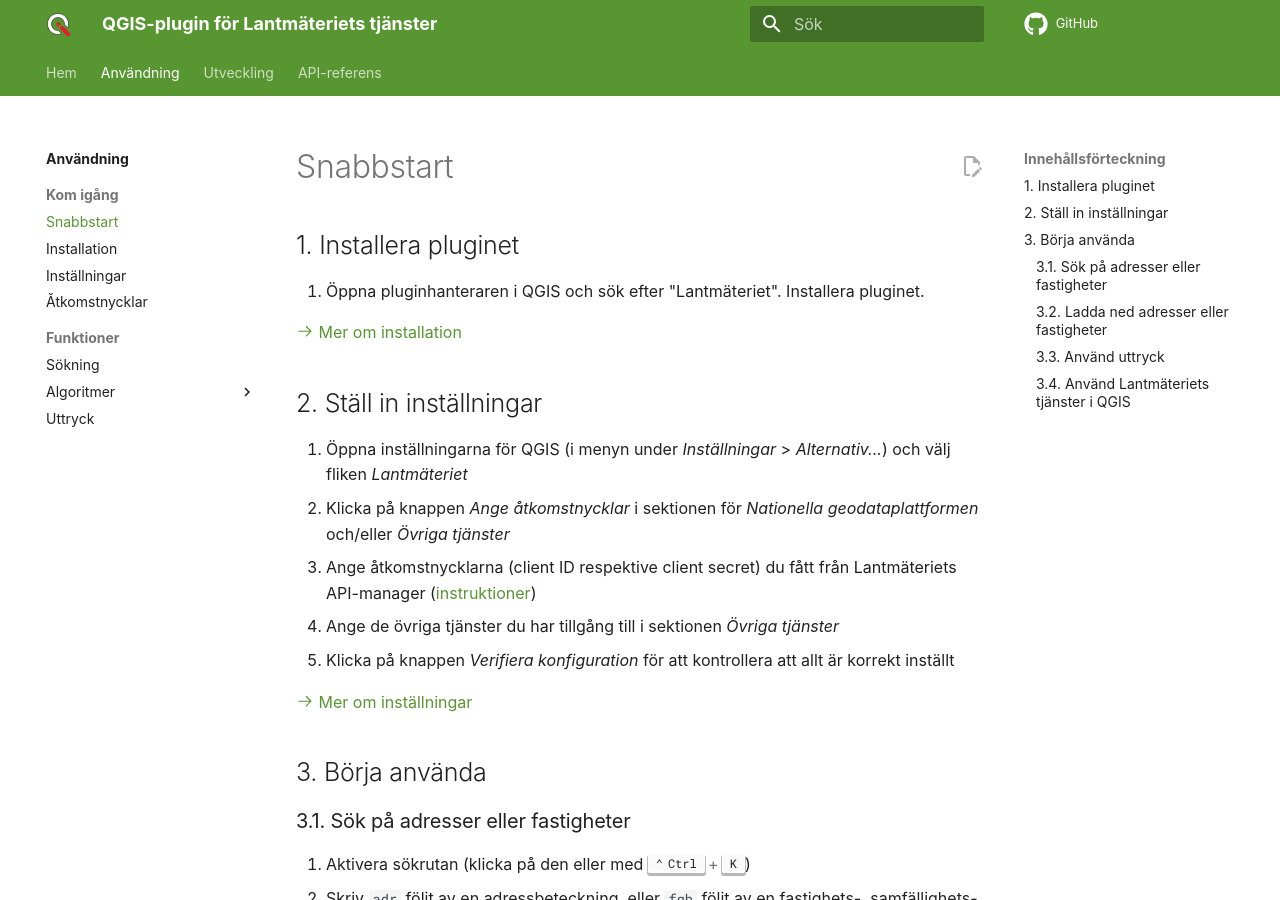
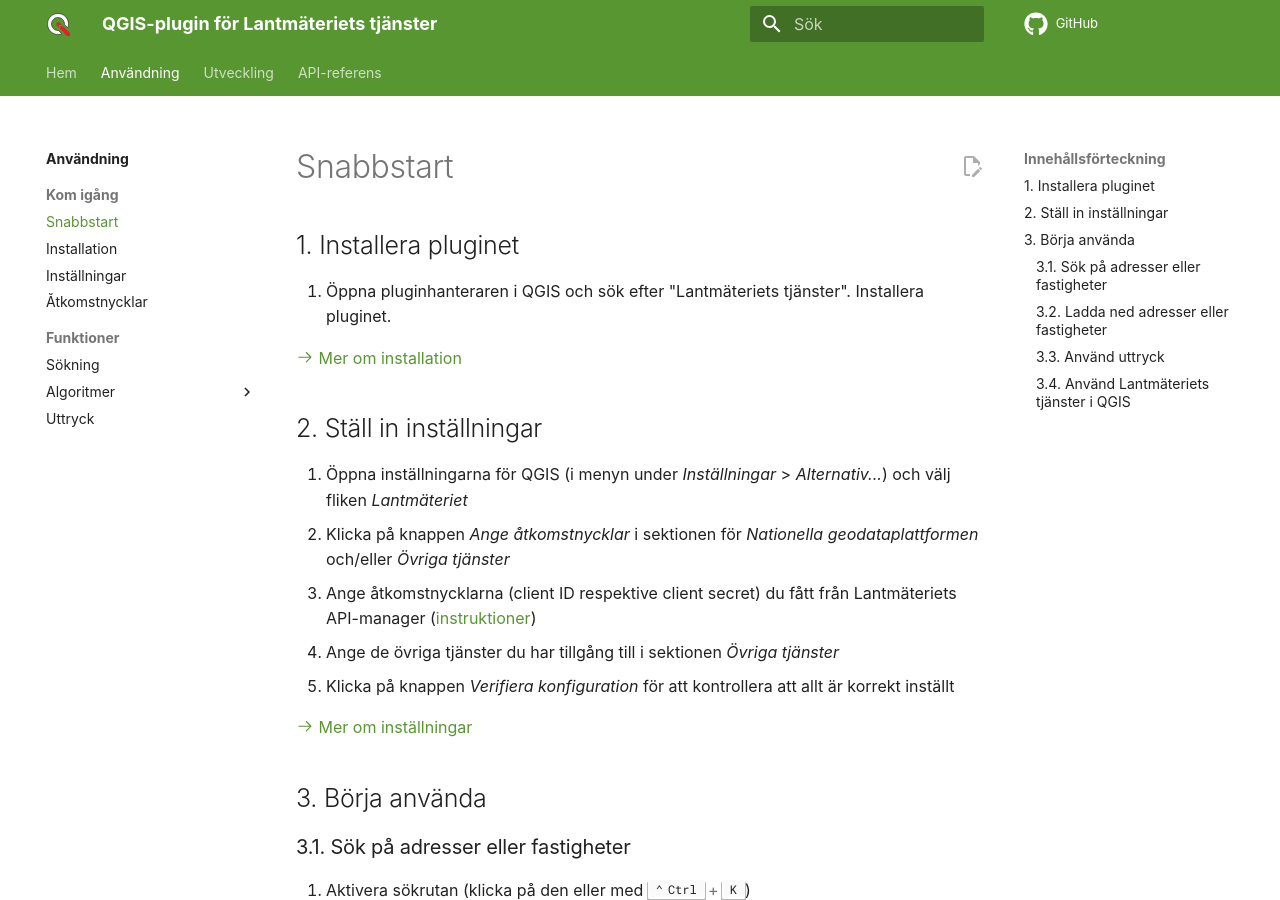
Before and after one commit to qgissverige/lantmateriet-qgis-plugin, an MkDocs documentation site: the page built from docs/usage/snabbstart.md, in a window 1280 px wide and 900 px high. Built offline with MkDocs 1.6.1 and Material for MkDocs 9.7.7, drawn with Linux system fonts in a browser that asks for light colours; plug-ins that fetch from the network failed and are left out; comment, search, counter and statistics services are not loaded.

Commit message:
Release v1

```diff
--- a/docs/usage/snabbstart.md
+++ b/docs/usage/snabbstart.md
@@ -2,7 +2,7 @@
 
 ## 1. Installera pluginet
 
-1. Öppna pluginhanteraren i QGIS och sök efter "Lantmäteriet". Installera pluginet.
+1. Öppna pluginhanteraren i QGIS och sök efter "Lantmäteriets tjänster". Installera pluginet.
 
 [:octicons-arrow-right-24: Mer om installation](installation.md)
 
--- a/pyproject.toml
+++ b/pyproject.toml
@@ -1,6 +1,6 @@
 [project]
 name = "lantmateriet-qgis"
-version = "0.1.0"
+version = "1.0.0"
 description = "Convenient connection to several of Lantmäteriet's services"
 readme = "README.md"
 
```
Also changed, not shown: CHANGELOG.md (+4 -0 lines), 2 other files.
